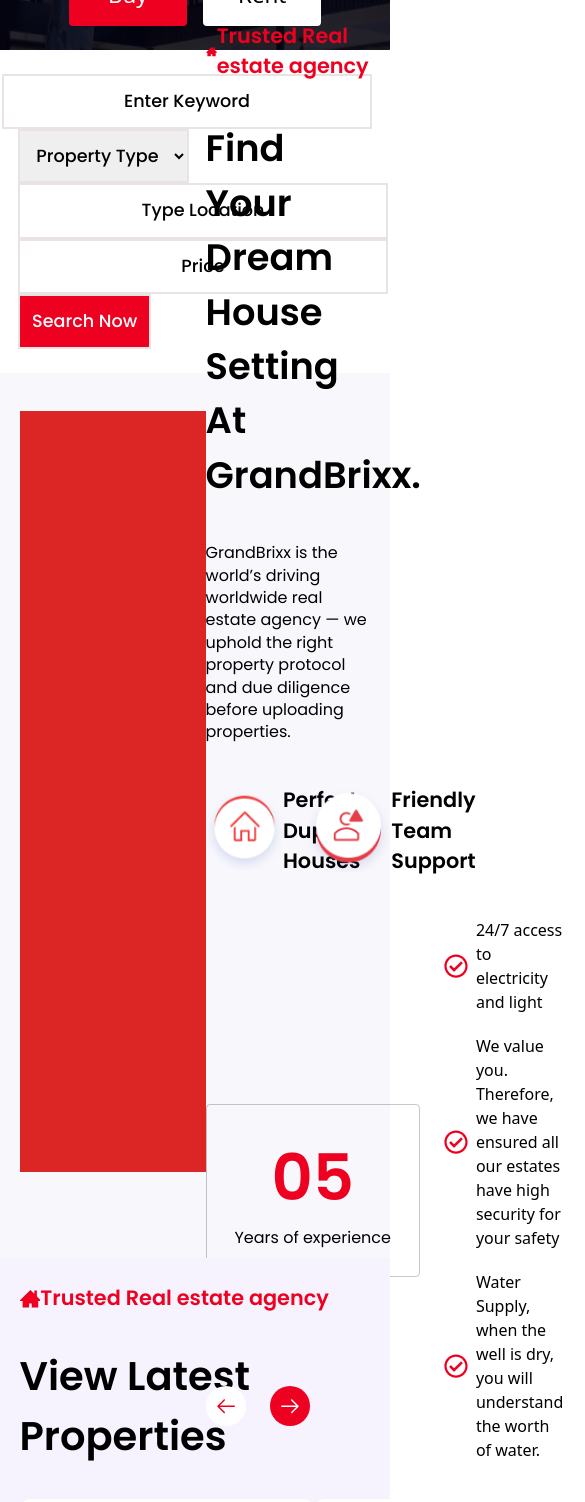
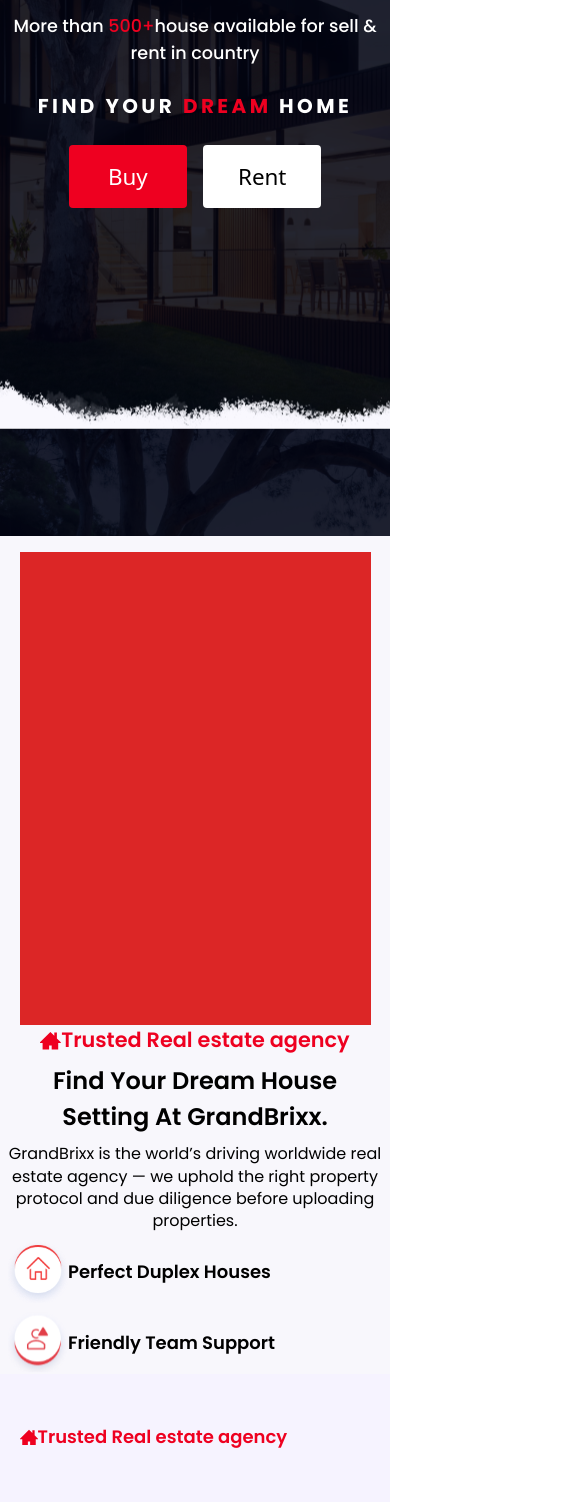
Before and after one commit to Kennedy2042/grand_brixx, a React (Vite) app: page / in a window 390 px wide. Shown: the part 400-1902 px from the top of the page, 585 px wide, since content can reach past the window. Built offline with nearby package versions, Linux system fonts and the light colour scheme.

Commit message:
media started for home page

```diff
--- a/src/heroSection/HeroSection.tsx
+++ b/src/heroSection/HeroSection.tsx
@@ -1,12 +1,13 @@
 const HeroSection = () => {
   return (
-    <div className="h-[40rem] w-full bg-center flex flex-col items-center justify-center space-y-6" style={{backgroundImage: 'url(/hero-section-bg.svg)'}}>
-      <p className="text-[1.1rem] font-medium text-[#FFFFFF] leading-[1.7rem] font-poppins">More than <span className="text-[#EE0020] ">500+</span>house available for sell & rent in country</p>
-      <h1 className="leading-[4.7rem] font-bold text-[3.1rem] text-[#FFFFFF] font-poppins tracking-17p">FIND YOUR <span className="text-[#EE0020]">DREAM</span> HOME</h1>
+    <div className="h-[53.25rem] md:h-[40rem] w-full bg-center flex flex-col items-center justify-center space-y-6" style={{ backgroundImage: 'url(/hero-section-bg.svg)' }}>
+      <p className="text-[1.1rem] font-medium text-[#FFFFFF] leading-[1.7rem] font-poppins text-center">More than <span className="text-[#EE0020] ">500+</span>house available for sell & rent in country</p>
+      <h1 className="leading-[1.875rem] md:leading-[4.7rem] font-bold text-[1.25rem] md:text-[3.1rem] text-[#FFFFFF] font-poppins tracking-17p text-center">FIND YOUR <span className="text-[#EE0020]">DREAM</span> HOME</h1>
       <div>
-        <button className="rounded h-[3.9rem] w-[7.4rem] bg-[#EE0020] text-[#FFFFFF] font-medium leading-[2.1rem] text-[1.4rem]">Buy</button><button className="rounded h-[3.9rem] w-[7.4rem] bg-[#FFFFFF] text-[#000000] font-medium leading-[2.1rem] text-[1.4rem] ml-[1rem]">Rent</button>
+        <button className="rounded h-[3.9rem] w-[7.4rem] bg-[#EE0020] text-[#FFFFFF] font-medium leading-[2.1rem] text-[1.4rem]">Buy</button>
+        <button className="rounded h-[3.9rem] w-[7.4rem] bg-[#FFFFFF] text-[#000000] font-medium leading-[2.1rem] text-[1.4rem] ml-[1rem]">Rent</button>
       </div>
-      <form className="p-6 space-x-4 bg-[#ffff] rounded">
+      <form className="hidden md:block p-6 space-x-4 bg-[#ffff] rounded">
         <input type="text" placeholder="Enter Keyword" className="border-2 border-[#EAE3E3] text-[#000000] font-poppins text-[1.1rem] leading-[1.7rem] text-center p-3 text-black placeholder-black outline-none font-medium" />
         <select name="" id="" className="border-2 border-[#EAE3E3] text-[#000000] font-poppins text-[1.1rem] leading-[1.7rem] text-center p-3 text-black font-medium">
           <option value="1">Property Type</option>
--- a/src/home/Home.tsx
+++ b/src/home/Home.tsx
@@ -95,23 +95,23 @@
 const Home = () => {
     return (
         <div className="w-full flex items-center flex-col bg-[#F8F7FC] ">
-            <div className="w-[90%] flex justify-between h-[58.375rem] items-center">
-                <section className="w-[35rem] h-[47.60125rem] bg-red-600"></section>
-                <section className="w-[47%] space-y-[2.5rem]">
-                    <div className="flex items-center text-[#EE0020] text-[1.3rem] font-semibold leading-[1.9rem] font-poppins"><ImHome3 /> <p>Trusted Real estate agency</p></div>
-                    <h1 className="font-poppins text-[#000] font-semibold text-[2.3rem] leading-[3.4rem]">Find Your Dream House Setting At GrandBrixx.</h1>
-                    <p className="text-[1rem] font-normal font-poppins text-[#000] leading-[1.4rem]">GrandBrixx is the world’s driving worldwide real estate  agency — we uphold  the right property protocol and due diligence before uploading properties. </p>
-                    <section className="flex space-x-6">
+            <div className="w-full md:w-[90%] flex flex-col md:flex-row justify-between h-auto md:h-[58.375rem] items-center">
+                <section className="w-[90%] md:w-[35rem] h-[29.52rem] md:h-[47.60125rem] mt-[1rem] md:mt-[0rem] bg-red-600"></section>
+                <section className="w-[100%] md:w-[47%] space-y-[0.5rem] md:space-y-[2.5rem] px-[0.5rem] md:px-[0rem]">
+                    <div className="flex items-center text-[#EE0020] text-[1.3rem] font-semibold leading-[1.9rem] font-poppins justify-center md:justify-start text-center"><ImHome3 /> <p>Trusted Real estate agency</p></div>
+                    <h1 className="font-poppins text-[#000] font-semibold text-[1.5rem] md:text-[2.3rem] leading-[2.25rem] md:leading-[3.4rem] text-center md:text-left">Find Your Dream House Setting At GrandBrixx.</h1>
+                    <p className="text-[1rem] font-normal font-poppins text-[#000] leading-[1.4rem] text-center md:text-left">GrandBrixx is the world’s driving worldwide real estate  agency — we uphold  the right property protocol and due diligence before uploading properties. </p>
+                    <section className="md:flex space-y-2 md:space-y-0 md:space-x-6">
                         <div className="flex items-center">
-                            <img src={perfect} alt="house logo" className="w-[5.6rem] h-[5.9rem]" />
-                            <p className="font-poppins font-semibold text-[1.3rem] leading-[1.9rem] text-[#000]">Perfect Duplex Houses</p>
+                            <img src={perfect} alt="house logo" className="w-[3.75rem] h-[3.917rem] md:w-[5.6rem] md:h-[5.9rem]" />
+                            <p className="font-poppins font-semibold text-[1.125rem] md:text-[1.3rem] leading-[1.9rem] text-[#000]">Perfect Duplex Houses</p>
                         </div>
                         <div className="flex items-center">
-                            <img src={frienlyImage} alt="house logo" className="w-[5.6rem] h-[5.9rem]" />
-                            <p className="font-poppins font-semibold text-[1.3rem] leading-[1.9rem] text-[#000]">Friendly Team Support</p>
+                            <img src={frienlyImage} alt="house logo" className="w-[3.75rem] h-[3.917rem] md:w-[5.6rem] md:h-[5.9rem]" />
+                            <p className="font-poppins font-semibold text-[1.125rem] md:text-[1.3rem]] leading-[1.9rem] text-[#000]">Friendly Team Support</p>
                         </div>
                     </section>
-                    <section className="flex items-center space-x-6">
+                    <section className="hidden md:flex items-center space-x-6">
                         <div className="rounded border border-[#00000038] w-[13.4rem] flex flex-col items-center h-[10.8rem] justify-center flex-shrink-0">
                             <p className="text-[#EE0020] font-poppins text-[4rem] leading-[6rem] font-semibold">05</p>
                             <span className="font-poppins font-normal text-base leading-[1.5rem]">Years of experience</span>
@@ -122,20 +122,20 @@
                             <li className="flex items-center font-normal text-base leading-[1.5rem] space-x-2"><FaRegCheckCircle className="text-[#EE0020] flex-shrink-0" size={24} /> <span>Water Supply, when the well is dry, you will understand the worth of water.</span></li>
                         </ul>
                     </section>
-                    <button className="w-[15.3rem] h-[3.75rem] rounded bg-[#EE0020] text-[#ffff] font-poppins font-semibold text-[1.25rem] leading-[1.875rem]">More about us</button>
+                    <button className="hidden md:block w-[15.3rem] h-[3.75rem] rounded bg-[#EE0020] text-[#ffff] font-poppins font-semibold text-[1.25rem] leading-[1.875rem]">More about us</button>
                 </section>
             </div>
             <section className="w-full h-[44.8rem] flex justify-center bg-center bg-no-repeat items-center relative" style={{ backgroundImage: 'url(/bg-full-2.svg)', backgroundSize: 'cover' }}>
-                <div className="w-[90%] space-y-8">
-                    <div className="flex items-center text-[#EE0020] text-[1.3rem] font-semibold leading-[1.9rem] font-poppins"><ImHome3 /> <p>Trusted Real estate agency</p></div>
-                    <h1 className="font-poppins text-[#000] font-semibold text-[2.5rem] leading-[3.8rem]">View Latest Properties</h1>
-                    <div className="w-[2.5rem] h-[2.5rem] absolute right-[9rem] top-[6rem] text-[1.5rem] text-[#EE0020] rounded-full flex items-center justify-center bg-[#fff]"><GoArrowLeft /></div>
-                    <div className="w-[2.5rem] h-[2.5rem] absolute right-[5rem] top-[6rem] text-[1.5rem] rounded-full flex items-center justify-center bg-[#EE0020] text-[#fff]"><GoArrowRight /></div>
+                <div className="w-[90%] space-y-10 md:space-y-8">
+                    <div className="flex items-center text-[#EE0020] text-[1.125rem] md:text-[1.3rem] font-semibold leading-[1.6875rem] md:leading-[1.9rem] font-poppins"><ImHome3 /> <p>Trusted Real estate agency</p></div>
+                    <h1 className="font-poppins text-[#000] font-semibold text-[1.5rem] md:text-[2.5rem] leading-[3.8rem]">View Latest Properties</h1>
+                    <div className="w-[2.5rem] h-[2.5rem] absolute right-[5rem] md:right-[9rem] top-[8rem] md:top-[6rem] text-[1.5rem] text-[#EE0020] rounded-full flex items-center justify-center bg-[#fff] shadow-[0px_4px_4px_0px_#00000040]"><GoArrowLeft /></div>
+                    <div className="w-[2.5rem] h-[2.5rem] absolute right-[1rem] md:right-[5rem] top-[8rem] md:top-[6rem] text-[1.5rem] rounded-full flex items-center justify-center bg-[#EE0020] text-[#fff] shadow-[0px_4px_4px_0px_#00000040]"><GoArrowRight /></div>
 
-                    <div className="flex justify-between">
+                    <div className="flex justify-between overflow-auto w-full">
                         {
                             latestProperties.map((property, index) => (
-                                <div key={index} className="w-[23.0625rem] h-[28.1875rem] flex flex-col items-center rounded-[10px] bg-[#FFFFFF] shadow-[0px_4px_4px_0px_rgba(0,0,0,0.25)] p-4 relative space-y-4">
+                                <div key={index} className="w-[23.0625rem] h-[28.1875rem] flex flex-col items-center rounded-[10px] bg-[#FFFFFF] shadow-[0px_4px_4px_0px_rgba(0,0,0,0.25)] p-4 relative space-y-4 flex-shrink-0 mr-[1rem] md:mr-[0rem]">
                                     <div className="w-full h-[13.75rem] rounded-[0.625rem] bg-cover bg-center bg-no-repeat " style={{ backgroundImage: `url(${property.img})` }}>
                                         <button className="absolute w-[6.25rem] h-[2rem] top-[1.9375rem] left-[1.5rem] rounded-[1.25rem] bg-[#EE0020] font-poppins text-[0.9375rem] font-semibold leading-[1.40625rem] text-center text-[#fff]">For rent</button>
                                         <button className="absolute w-[6.25rem] h-[2rem] top-[4.875rem] left-[1.6875rem] rounded-[1.25rem] bg-[#fff] font-poppins text-[0.9375rem] font-semibold leading-[1.40625rem] text-center text-[#000]">Open</button>
@@ -180,13 +180,13 @@
                     </div>
                 </div>
             </section>
-            <section className="w-full h-[52.6875rem] flex flex-col items-center bg-center justify-center space-y-6" style={{ backgroundImage: 'url(/bg-full-3.svg)', }}>
-                <div className="flex items-center text-[#EE0020] text-[1.3rem] font-semibold leading-[1.9rem] font-poppins"><ImHome3 size={17} /><p>Trusted <span className="text-[#ffff]">Real estate agency</span></p></div>
-                <h1 className="font-poppins text-[#fff] font-semibold text-[2.5rem] leading-[3.8rem]">Find Location By <span className="text-[#EE0020]">Location</span></h1>
-                <div className="flex space-x-8">
-                    <div className="flex flex-col justify-around">
+            <section className="w-full md:h-[52.6875rem] flex flex-col items-center bg-center justify-center space-y-6 bg-cover bg-no-repeat" style={{ backgroundImage: 'url(/bg-full-3.svg)', }}>
+                <div className="flex items-center text-[#EE0020] text-[1.3rem] font-semibold leading-[1.9rem] font-poppins mt-[1rem]"><ImHome3 size={17} /><p>Trusted <span className="text-[#ffff]">Real estate agency</span></p></div>
+                <h1 className="font-poppins text-[#fff] font-semibold text-[1.625rem] md:text-[2.5rem] leading-[2.4375rem] md:leading-[3.8rem] text-center">Find Location By <span className="text-[#EE0020]">Location</span></h1>
+                <div className="flex md:space-x-8 flex-col md:flex-row items-center">
+                    <div className="flex flex-col md:justify-around">
                         {location.map((location, index) => (
-                            <div key={index} className="w-[23.5rem] h-[6.8125rem] border-2 border-[#FFFFFF21] flex items-center justify-around">
+                            <div key={index} className="w-[18rem] md:w-[23.5rem] h-[6.8125rem] border-2 border-[#FFFFFF21] flex items-center justify-around mb-[1rem] md:mb-[0rem]">
                                 <div className="h-full flex items-center">
                                     <img src={location.img} alt={`${location.name} logo`} className="w-[5.6rem] h-[5.9rem]" />
                                 </div>
@@ -198,10 +198,10 @@
                             </div>
                         ))}
                     </div>
-                    <div>
-                        <img src={location_thumb4} alt="home image" className="w-[26.0625rem] h-[29.875rem]" />
+                    <div className=" flex justify-center items-center w-full">
+                        <img src={location_thumb4} alt="home image" className="w-[22.5rem] md:w-[26.0625rem] h-[25.79125rem] md:h-[29.875rem]" />
                     </div>
-                    <div className="flex flex-col justify-around">
+                    <div className=" hidden md:flex flex-col justify-around">
                         {location.map((location, index) => (
                             <div key={index} className="w-[23.5rem] h-[6.8125rem] border-2 border-[#FFFFFF21] flex items-center justify-around">
                                 <div className="h-full flex items-center">
@@ -216,13 +216,13 @@
                         ))}
                     </div>
                 </div>
-                <button className="w-[14.3125rem] h-[3.75rem] rounded-[0.3125rem] text-[#fff] bg-[#EE0020] font-poppins text-[1.25rem] font-semibold leading-[1.875rem]">more location</button>
+                <button className="w-[14.3125rem] h-[3.75rem] rounded-[0.3125rem] text-[#fff] bg-[#EE0020] font-poppins text-[1.25rem] font-semibold leading-[1.875rem] mb-[3rem]">more location</button>
             </section>
-            <section className="w-full h-[38.375rem] flex justify-center bg-center bg-no-repeat bg-cover" style={{ backgroundImage: 'url(/bg-full-4.svg)', }}>
-                <main className="w-[90%] relative flex flex-col justify-center space-y-4">
-                    <div className="flex items-center text-[#EE0020] text-[1.3rem] font-semibold leading-[1.9rem] font-poppins"><ImHome3 size={17} /><p>Trusted Real estate agency</p></div>
-                    <h1 className="font-poppins text-[#000] font-semibold text-[2.5rem] leading-[3.8rem]">Property By Type</h1>
-                    <main className="w-full flex space-x-7 overflow-auto">
+            <section className="w-full md:h-[38.375rem] flex justify-center bg-center bg-no-repeat bg-cover" style={{ backgroundImage: 'url(/bg-full-4.svg)', }}>
+                <main className=" w-full md:w-[90%] relative flex flex-col justify-center space-y-4">
+                    <div className="hidden md:flex items-center text-[#EE0020] text-[1.3rem] font-semibold leading-[1.9rem] font-poppins"><ImHome3 size={17} /><p>Trusted Real estate agency</p></div>
+                    <h1 className="hidden md:block font-poppins text-[#000] font-semibold text-[2.5rem] leading-[3.8rem]">Property By Type</h1>
+                    <main className=" hidden w-full md:flex space-x-7 overflow-auto">
                         {
                             typeOfProperties.map((property, index) => (
                                 <div key={index} className="w-[18.75rem] h-[20.125rem] flex flex-col items-center space-y-4">
@@ -238,20 +238,20 @@
                         }
 
                     </main>
-                    <div className="w-[74.5625rem] h-[10.1875rem] top-[33.3125rem] border-t border-[1px] border-[#00000038] bg-[#FFF] rounded-[0.625rem] absolute flex items-center justify-center">
-                        <div className="w-[67rem] h-[7.9375rem] rounded-[0.625rem] border-[1px] border-[#00000038] bg-[#EE0020] p-4 flex justify-between">
+                    <div className="w-[23.9375rem] md:w-[74.5625rem] h-[7.8125rem] md:h-[10.1875rem] top-[0rem] md:top-[33.3125rem] border-t border-[1px] border-[#00000038] bg-[#FFF] rounded-[0.625rem] absolute flex items-center justify-center">
+                        <div className="w-[20.8125rem] md:w-[67rem] h-[5.6875rem] md:h-[7.9375rem] rounded-[0.625rem] border-[1px] border-[#00000038] bg-[#EE0020] p-4 flex justify-between">
                             <article>
-                                <p className="font-poppins text-[1rem] font-semibold leading-[1.5rem] text-[#fff]">About US</p>
-                                <p className="font-poppins text-[1.5rem] font-semibold leading-[2.25rem] text-[#fff]">Consult With Our Agency For Listing</p>
-                                <p className="font-poppins text-[0.875rem] font-semibold leading-[1.3125rem] text-[#fff]">Our company provides a full range of services for the construction</p>
+                                <p className="font-poppins text-[0.75rem] md:text-[1rem] font-semibold leading-[1.125rem] md:leading-[1.5rem] text-[#fff]">About US</p>
+                                <p className="hidden md:block font-poppins text-[1.5rem] font-semibold leading-[2.25rem] text-[#fff]">Consult With Our Agency For Listing</p>
+                                <p className="font-poppins text-[0.75rem] md:text-[0.875rem] font-semibold leading-[1.3125rem] text-[#fff]">Our company provides a full range of services for the construction</p>
                             </article>
                             <div className="flex text-[#fff] items-center space-x-4">
-                                <GrPhone size={35} />
-                                <article>
+                                <GrPhone size={35} className="hidden md:block"/>
+                                <article className="hidden md:block">
                                     <p className="font-poppins text-[1rem] font-semibold leading-[1.5rem]">Phone Number</p>
                                     <p className="font-poppins text-[1rem] font-semibold leading-[1.5rem]">08066270084</p>
                                 </article>
-                                <button className="w-[10.875rem] h-[3.75rem] bg-[#FFFFFF] rounded-[0.3125rem] font-poppins text-[1.25rem] font-semibold leading-[1.875rem] text-[#000]">contact us</button>
+                                <button className="w-[5.625rem] md:w-[10.875rem] h-[1.875rem] md:h-[3.75rem] bg-[#FFFFFF] rounded-[0.3125rem] font-poppins text-[0.875rem] md:text-[1.25rem] font-semibold leading-[1.875rem] text-[#000]">contact us</button>
                             </div>
                         </div>
                     </div>
--- a/src/layout/Layout.tsx
+++ b/src/layout/Layout.tsx
@@ -15,7 +15,7 @@
     <Header/>
     <HeroSection/>
     <Outlet/>
-    <Footer marginTop={homePage ? '7rem' : null }/>
+    <Footer marginTop={homePage ? 'mt-[10rem] md:mt-[7rem]' : '' }/>
     </>
   )
 }
```
Also changed, not shown: src/footer/Footer.tsx (+7 -5 lines). Lines whose indentation alone changed are shown as unchanged.
